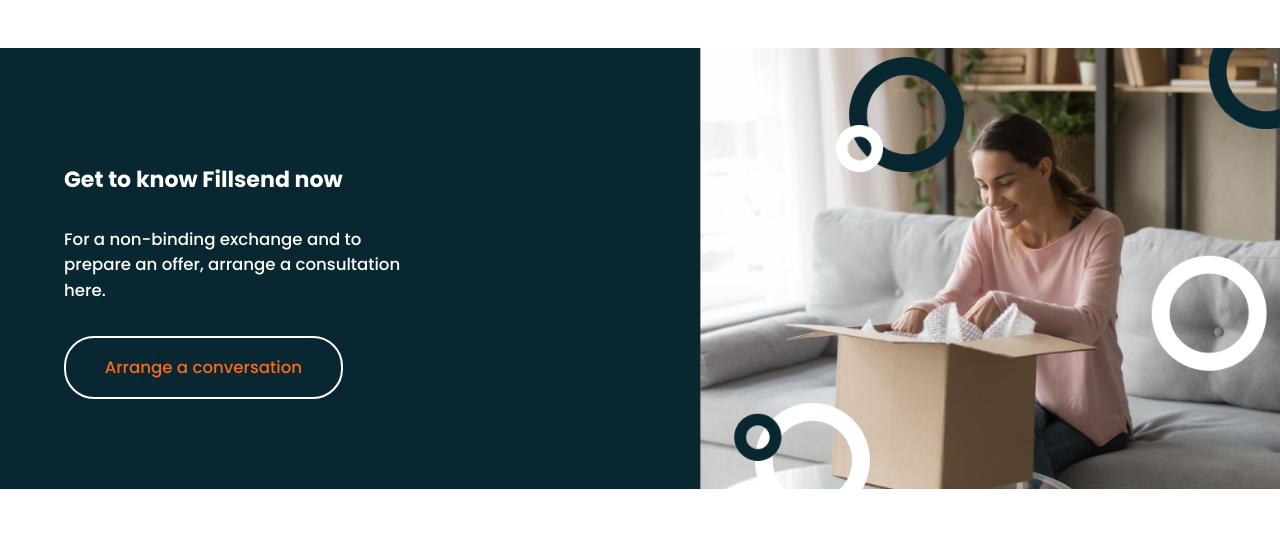
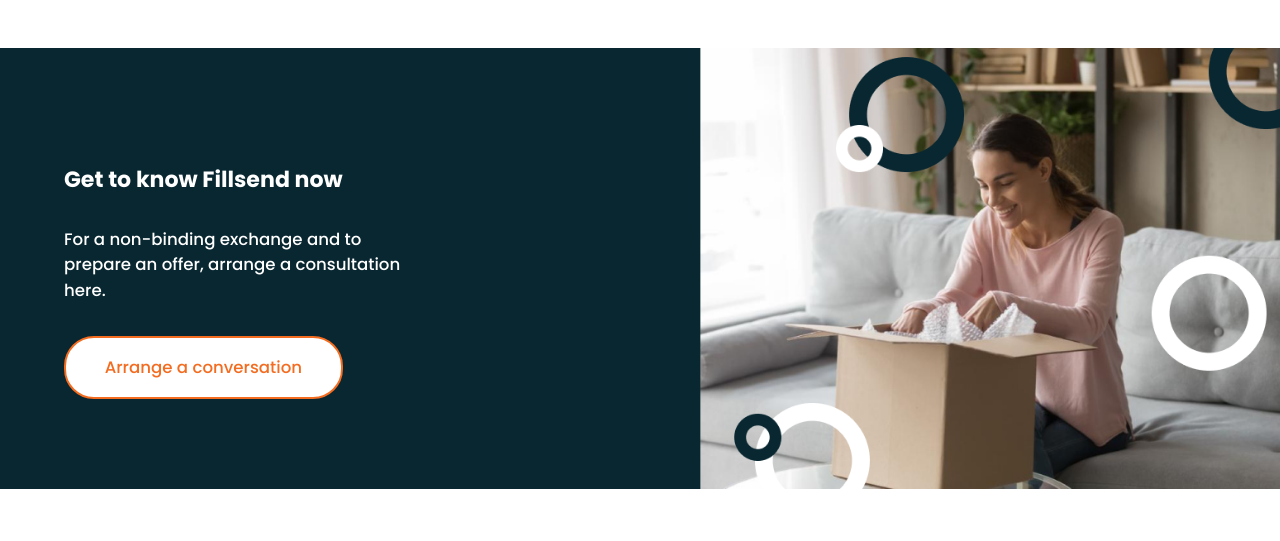
Before and after one commit to Edio-Goncalves/template-transporte, a plain HTML site: page index.html in a window 1280 px wide. In both pictures the pointer is over the link "Arrange a conversation". Shown: the part 6332-6873 px from the top of the page. Drawn offline with Linux system fonts and the light colour scheme.

Commit message:
Modify style in message button

```diff
--- a/css/components/main-button.css
+++ b/css/components/main-button.css
@@ -40,3 +40,8 @@
   border: 2px solid var(--color-first);
   border-radius: 30px;
 }
+
+.main-button.-message:hover {
+  background-color: #ffffff;
+  border-color: var(--color-second);
+}
```
